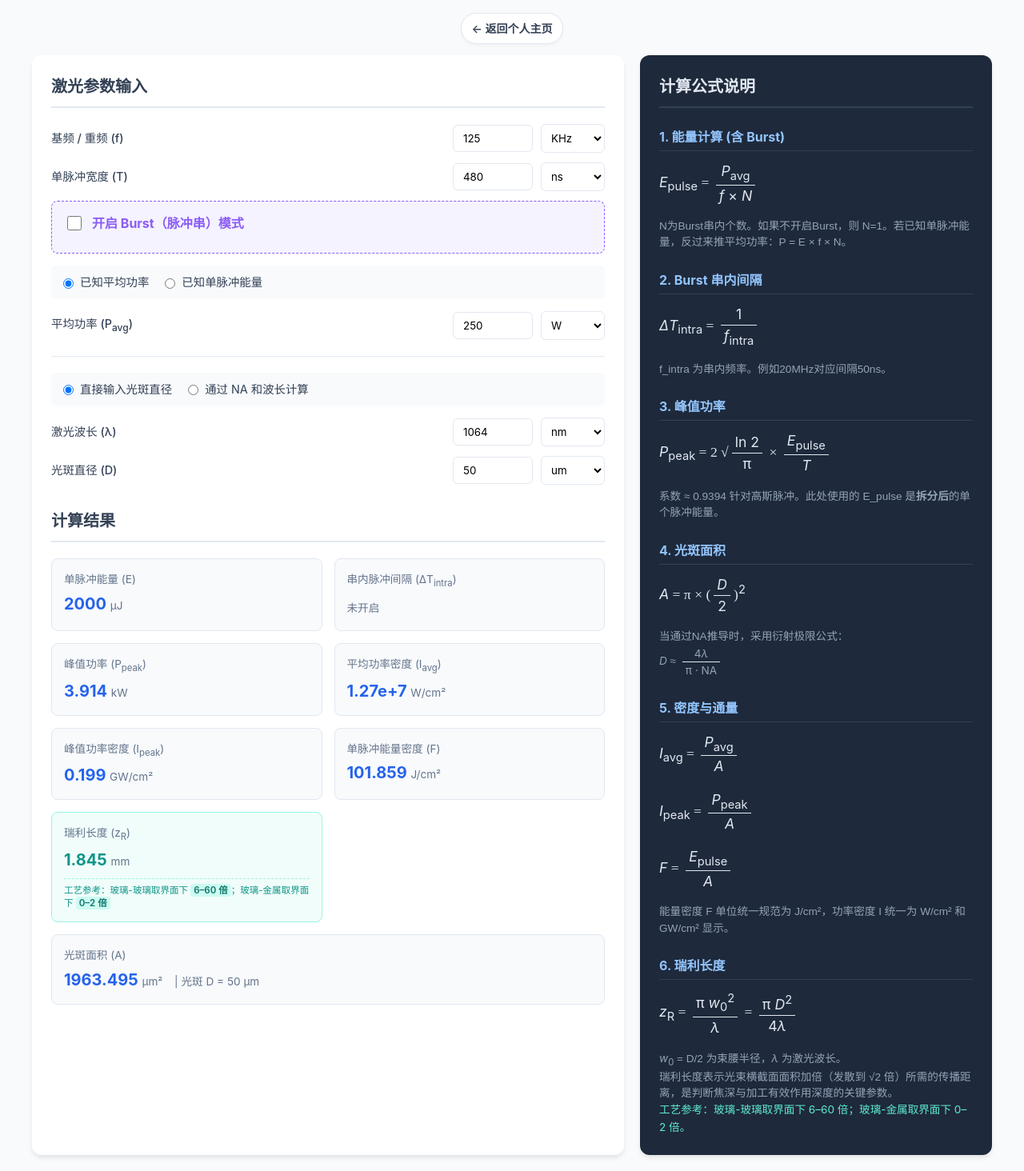
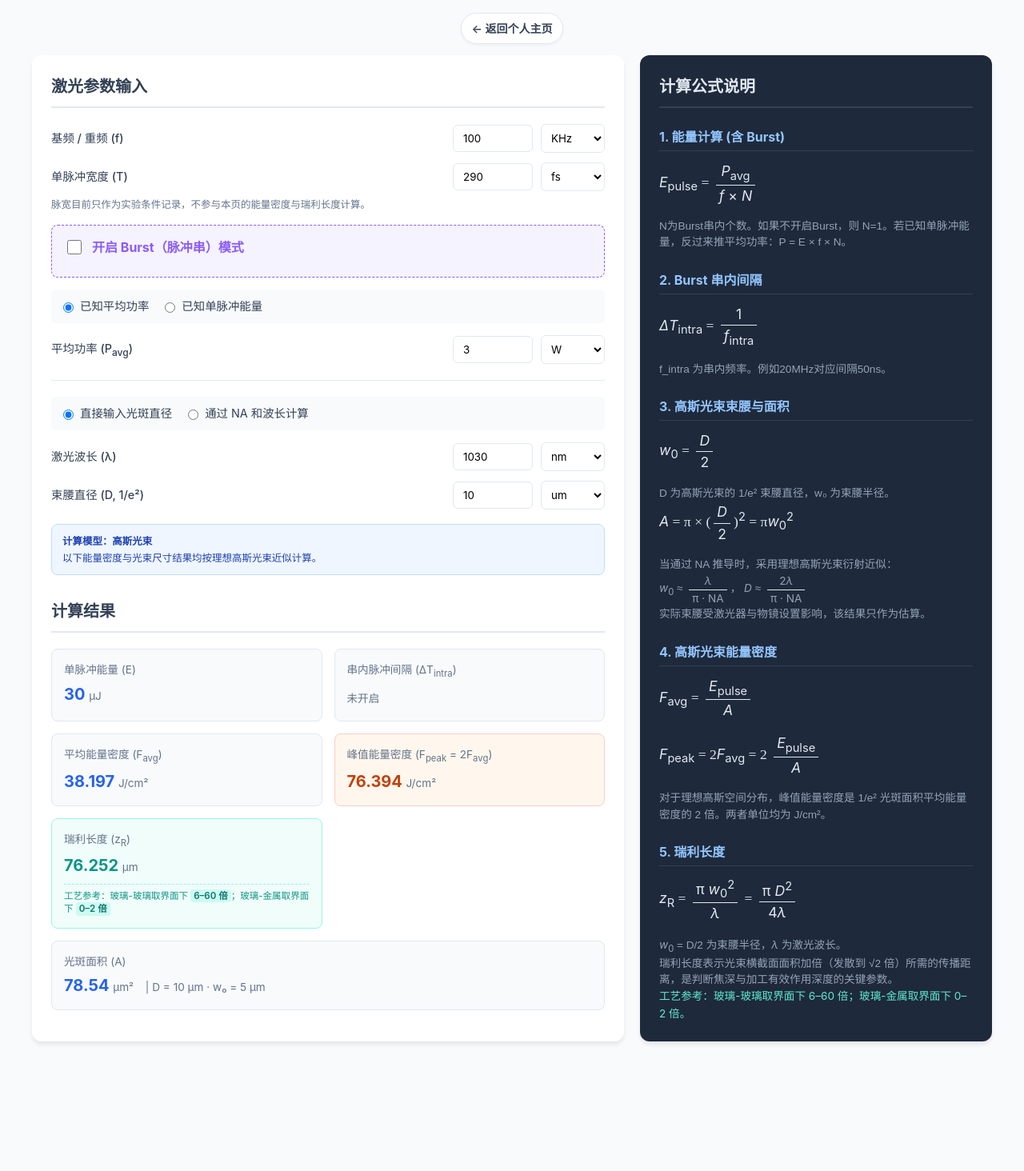
Before and after one commit to xiaohan66652/xiaohan66652.github.io, a Jekyll site: the page built from laser-calculator.html, in a window 1280 px wide. Shown: the whole page at 80% size. Built offline with Jekyll 4.4.1, drawn with Linux system fonts in a browser that asks for light colours; after the commit the page ends 1322 px from its top, so only the background shows below that.

Commit message:
Correct Gaussian beam calculator formulas

```diff
--- a/index.html
+++ b/index.html
@@ -59,7 +59,7 @@ no-catalog: true
             <div>
                 <span class="project-label">INTERACTIVE TOOL</span>
                 <h3>激光参数计算器</h3>
-                <p>支持 Burst、峰值功率、功率密度和瑞利长度计算。</p>
+                <p>支持 Burst、高斯束腰、能量密度和瑞利长度计算。</p>
             </div>
             <span class="project-arrow" aria-hidden="true">↗</span>
         </a>
--- a/laser-calculator.html
+++ b/laser-calculator.html
@@ -8,7 +8,7 @@ permalink: /laser-calculator/
     <meta charset="UTF-8">
     <meta name="viewport" content="width=device-width, initial-scale=1.0">
     <title>超快激光参数计算器 (Burst版)</title>
-    <meta name="description" content="Xiaohan 编写的超快激光参数计算器，支持 Burst、峰值功率、功率密度和瑞利长度计算。">
+    <meta name="description" content="Xiaohan 编写的超快激光参数计算器，支持 Burst、能量密度、高斯光束束腰和瑞利长度计算。">
     <link rel="shortcut icon" href="{{ site.baseurl }}/img/favicon.ico">
     <style>
         :root {
@@ -74,6 +74,8 @@ permalink: /laser-calculator/
         /* 瑞利长度卡片 */
         .result-card.rayleigh-card { border-color: #99f6e4; background: #f0fdfa; }
         .result-card.rayleigh-card .result-value { color: var(--rayleigh-color); }
+        .result-card.peak-fluence-card { border-color: #fecaca; background: #fff7ed; }
+        .result-card.peak-fluence-card .result-value { color: #c2410c; }
         .result-note {
             font-size: 0.72rem;
             color: var(--rayleigh-color);
@@ -89,6 +91,40 @@ permalink: /laser-calculator/
             border-radius: 4px;
             padding: 0 4px;
             font-weight: 600;
+        }
+
+        .model-note,
+        .na-note,
+        .field-note {
+            border-radius: 8px;
+            font-size: 0.78rem;
+            line-height: 1.55;
+        }
+
+        .model-note {
+            margin: 18px 0 0;
+            padding: 11px 13px;
+            border: 1px solid #bfdbfe;
+            background: #eff6ff;
+            color: #1e40af;
+        }
+
+        .model-note strong {
+            display: block;
+            margin-bottom: 2px;
+        }
+
+        .na-note {
+            margin-top: -2px;
+            padding: 10px 12px;
+            border-left: 3px solid #f59e0b;
+            background: #fffbeb;
+            color: #92400e;
+        }
+
+        .field-note {
+            margin: -5px 0 16px;
+            color: var(--text-light);
         }
 
         .hidden { display: none !important; }
@@ -129,7 +165,7 @@ permalink: /laser-calculator/
         <!-- 频率与脉宽 -->
         <div class="input-group">
             <label>基频 / 重频 (f)</label>
-            <input type="number" id="freq" value="125" step="any">
+            <input type="number" id="freq" value="100" step="any">
             <select id="freqUnit">
                 <option value="1">Hz</option>
                 <option value="1e3" selected>KHz</option>
@@ -138,14 +174,15 @@ permalink: /laser-calculator/
         </div>
         <div class="input-group">
             <label>单脉冲宽度 (T)</label>
-            <input type="number" id="pulseWidth" value="480" step="any">
+            <input type="number" id="pulseWidth" value="290" step="any">
             <select id="pulseWidthUnit">
-                <option value="1e-15">fs</option>
+                <option value="1e-15" selected>fs</option>
                 <option value="1e-12">ps</option>
-                <option value="1e-9" selected>ns</option>
+                <option value="1e-9">ns</option>
                 <option value="1e-6">us</option>
             </select>
         </div>
+        <p class="field-note">脉宽目前只作为实验条件记录，不参与本页的能量密度与瑞利长度计算。</p>
 
         <!-- Burst 模式 -->
         <div class="burst-section">
@@ -179,7 +216,7 @@ permalink: /laser-calculator/
 
         <div class="input-group" id="groupPower">
             <label>平均功率 (P<sub>avg</sub>)</label>
-            <input type="number" id="avgPower" value="250" step="any">
+            <input type="number" id="avgPower" value="3" step="any">
             <select id="avgPowerUnit">
                 <option value="1" selected>W</option>
                 <option value="1e-3">mW</option>
@@ -207,7 +244,7 @@ permalink: /laser-calculator/
         <!-- 波长（两种模式都需要，用于瑞利长度计算） -->
         <div class="input-group" id="groupWavelength">
             <label>激光波长 (λ)</label>
-            <input type="number" id="wavelength" value="1064" step="any">
+            <input type="number" id="wavelength" value="1030" step="any">
             <select id="wavelengthUnit">
                 <option value="1" selected>nm</option>
                 <option value="1000">um</option>
@@ -215,8 +252,8 @@ permalink: /laser-calculator/
         </div>
 
         <div class="input-group" id="groupDiameter">
-            <label>光斑直径 (D)</label>
-            <input type="number" id="beamDiameter" value="50" step="any">
+            <label>束腰直径 (D, 1/e²)</label>
+            <input type="number" id="beamDiameter" value="10" step="any">
             <select id="beamDiameterUnit">
                 <option value="1" selected>um</option>
                 <option value="1000">mm</option>
@@ -229,6 +266,14 @@ permalink: /laser-calculator/
                 <input type="number" id="naValue" value="0.1" step="any">
                 <select disabled><option>无单位</option></select>
             </div>
+            <p class="na-note">
+                通过 NA 计算的束腰半径仅为理想高斯光束近似值，不一定代表实际焦点。实际束腰取决于激光器输出、输入光束直径、物镜设计和装调状态，请以实测结果为准。
+            </p>
+        </div>
+
+        <div class="model-note">
+            <strong>计算模型：高斯光束</strong>
+            以下能量密度与光束尺寸结果均按理想高斯光束近似计算。
         </div>
 
         <h2 style="margin-top: 30px;">计算结果</h2>
@@ -242,20 +287,12 @@ permalink: /laser-calculator/
                 <div class="result-value" id="outIntraPeriod">-</div>
             </div>
             <div class="result-card">
-                <div class="result-label">峰值功率 (P<sub>peak</sub>)</div>
-                <div class="result-value" id="outPeakPower">-</div>
+                <div class="result-label">平均能量密度 (F<sub>avg</sub>)</div>
+                <div class="result-value" id="outFluenceAvg">-</div>
             </div>
-            <div class="result-card">
-                <div class="result-label">平均功率密度 (I<sub>avg</sub>)</div>
-                <div class="result-value" id="outAvgIntensity">-</div>
-            </div>
-            <div class="result-card">
-                <div class="result-label">峰值功率密度 (I<sub>peak</sub>)</div>
-                <div class="result-value" id="outPeakIntensity">-</div>
-            </div>
-            <div class="result-card">
-                <div class="result-label">单脉冲能量密度 (F)</div>
-                <div class="result-value" id="outFluence">-</div>
+            <div class="result-card peak-fluence-card">
+                <div class="result-label">峰值能量密度 (F<sub>peak</sub> = 2F<sub>avg</sub>)</div>
+                <div class="result-value" id="outFluencePeak">-</div>
             </div>
             <div class="result-card rayleigh-card">
                 <div class="result-label">瑞利长度 (z<sub>R</sub>)</div>
@@ -287,25 +324,34 @@ permalink: /laser-calculator/
         </div>
         <div class="formula-desc">f_intra 为串内频率。例如20MHz对应间隔50ns。</div>
 
-        <h3>3. 峰值功率</h3>
+        <h3>3. 高斯光束束腰与面积</h3>
         <div class="formula">
-            <i>P</i><sub>peak</sub> = 2 &radic;<div class="frac"><span class="top">ln 2</span><span>π</span></div> × <div class="frac"><span class="top"><i>E</i><sub>pulse</sub></span><span><i>T</i></span></div>
+            <i>w</i><sub>0</sub> = <div class="frac"><span class="top"><i>D</i></span><span>2</span></div>
         </div>
-        <div class="formula-desc">系数 ≈ 0.9394 针对高斯脉冲。此处使用的 E_pulse 是<strong>拆分后</strong>的单个脉冲能量。</div>
-
-        <h3>4. 光斑面积</h3>
+        <div class="formula-desc">D 为高斯光束的 1/e² 束腰直径，w₀ 为束腰半径。</div>
         <div class="formula">
             <i>A</i> = π × (<div class="frac"><span class="top"><i>D</i></span><span>2</span></div>)<sup>2</sup>
+            = π<i>w</i><sub>0</sub><sup>2</sup>
         </div>
-        <div class="formula-desc">当通过NA推导时，采用衍射极限公式：<br><i>D</i> ≈ <div class="frac"><span class="top">4<i>λ</i></span><span>π · NA</span></div></div>
+        <div class="formula-desc">当通过 NA 推导时，采用理想高斯光束衍射近似：<br>
+            <i>w</i><sub>0</sub> ≈ <div class="frac"><span class="top"><i>λ</i></span><span>π · NA</span></div>，
+            <i>D</i> ≈ <div class="frac"><span class="top">2<i>λ</i></span><span>π · NA</span></div><br>
+            实际束腰受激光器与物镜设置影响，该结果只作为估算。
+        </div>
 
-        <h3>5. 密度与通量</h3>
-        <div class="formula"><i>I</i><sub>avg</sub> = <div class="frac"><span class="top"><i>P</i><sub>avg</sub></span><span><i>A</i></span></div></div>
-        <div class="formula"><i>I</i><sub>peak</sub> = <div class="frac"><span class="top"><i>P</i><sub>peak</sub></span><span><i>A</i></span></div></div>
-        <div class="formula"><i>F</i> = <div class="frac"><span class="top"><i>E</i><sub>pulse</sub></span><span><i>A</i></span></div></div>
-        <div class="formula-desc">能量密度 F 单位统一规范为 J/cm²，功率密度 I 统一为 W/cm² 和 GW/cm² 显示。</div>
+        <h3>4. 高斯光束能量密度</h3>
+        <div class="formula">
+            <i>F</i><sub>avg</sub> = <div class="frac"><span class="top"><i>E</i><sub>pulse</sub></span><span><i>A</i></span></div>
+        </div>
+        <div class="formula">
+            <i>F</i><sub>peak</sub> = 2<i>F</i><sub>avg</sub>
+            = 2 <div class="frac"><span class="top"><i>E</i><sub>pulse</sub></span><span><i>A</i></span></div>
+        </div>
+        <div class="formula-desc">
+            对于理想高斯空间分布，峰值能量密度是 1/e² 光斑面积平均能量密度的 2 倍。两者单位均为 J/cm²。
+        </div>
 
-        <h3>6. 瑞利长度</h3>
+        <h3>5. 瑞利长度</h3>
         <div class="formula">
             <i>z</i><sub>R</sub> = <div class="frac"><span class="top">π <i>w</i><sub>0</sub><sup>2</sup></span><span><i>λ</i></span></div>
             = <div class="frac"><span class="top">π <i>D</i><sup>2</sup></span><span>4<i>λ</i></span></div>
@@ -375,10 +421,6 @@ permalink: /laser-calculator/
         const f_unit = parseFloat(document.getElementById('freqUnit').value);
         const f = f_val * f_unit; // 基频 Hz
 
-        const T_val = parseFloat(document.getElementById('pulseWidth').value) || 0;
-        const T_unit = parseFloat(document.getElementById('pulseWidthUnit').value);
-        const T = T_val * T_unit; // 脉宽 s
-
         // 2. 读取 Burst 参数
         const isBurst = document.getElementById('enableBurst').checked;
         let burstCount = 1;
@@ -395,15 +437,14 @@ permalink: /laser-calculator/
             }
         }
 
-        // 3. 计算能量和功率
+        // 3. 计算单脉冲能量
         const powerMode = document.querySelector('input[name="powerMode"]:checked').value;
-        let P_avg = 0; // W
         let E_pulse = 0; // J (单脉冲能量)
 
         if (powerMode === 'power') {
             const P_val = parseFloat(document.getElementById('avgPower').value) || 0;
             const P_unit = parseFloat(document.getElementById('avgPowerUnit').value);
-            P_avg = P_val * P_unit;
+            const P_avg = P_val * P_unit;
             // 能量 = 平均功率 / (重频 * 串内个数)
             if (f > 0 && burstCount > 0) {
                 E_pulse = P_avg / (f * burstCount);
@@ -412,8 +453,6 @@ permalink: /laser-calculator/
             const E_val = parseFloat(document.getElementById('pulseEnergy').value) || 0;
             const E_unit = parseFloat(document.getElementById('pulseEnergyUnit').value);
             E_pulse = E_val * E_unit;
-            // 功率 = 单脉冲能量 * 重频 * 串内个数
-            P_avg = E_pulse * f * burstCount;
         }
 
         // 4. 读取波长（单位换算为 m）
@@ -434,7 +473,7 @@ permalink: /laser-calculator/
             const NA = parseFloat(document.getElementById('naValue').value) || 0.0001;
 
             if (NA > 0 && lambda > 0) {
-                D_m = (4 * lambda) / (Math.PI * NA);
+                D_m = (2 * lambda) / (Math.PI * NA);
             }
         }
 
@@ -442,16 +481,11 @@ permalink: /laser-calculator/
             area_m2 = Math.PI * Math.pow(D_m / 2, 2);
         }
 
-        // 6. 衍生参数
-        // 峰值功率（基于单脉冲能量）
-        const peakPower = (T > 0) ? (0.9394 * E_pulse / T) : 0;
-
+        // 6. 高斯光束能量密度
         // 面积转为 cm² (1 m² = 10000 cm²)
         const area_cm2 = area_m2 * 10000;
-
-        const avgIntensity = (area_cm2 > 0) ? (P_avg / area_cm2) : 0; // W/cm²
-        const peakIntensity = (area_cm2 > 0) ? (peakPower / area_cm2) : 0; // W/cm²
-        const fluence = (area_cm2 > 0) ? (E_pulse / area_cm2) : 0; // J/cm²
+        const fluenceAvg = (area_cm2 > 0) ? (E_pulse / area_cm2) : 0; // J/cm²
+        const fluencePeak = 2 * fluenceAvg; // 高斯光束峰值能量密度
 
         // 瑞利长度 z_R = π·w0²/λ = π·D²/(4λ)  单位 m
         let rayleigh = 0;
@@ -477,26 +511,11 @@ permalink: /laser-calculator/
             document.getElementById('outIntraPeriod').innerHTML = `<span style="color:var(--text-light)">未开启</span>`;
         }
 
-        // 峰值功率
-        let peakPowerStr = '-';
-        if (peakPower > 0) {
-            if (peakPower >= 1e6) peakPowerStr = `${formatNumber(peakPower / 1e6)} <span>MW</span>`;
-            else if (peakPower >= 1e3) peakPowerStr = `${formatNumber(peakPower / 1e3)} <span>kW</span>`;
-            else peakPowerStr = `${formatNumber(peakPower)} <span>W</span>`;
-        }
-        document.getElementById('outPeakPower').innerHTML = peakPowerStr;
-
-        // 平均功率密度
-        document.getElementById('outAvgIntensity').innerHTML = avgIntensity > 0 ?
-            `${formatNumber(avgIntensity)} <span>W/cm²</span>` : '-';
-
-        // 峰值功率密度
-        document.getElementById('outPeakIntensity').innerHTML = peakIntensity > 0 ?
-            `${formatNumber(peakIntensity / 1e9)} <span>GW/cm²</span>` : '-';
-
-        // 能量密度 -> 固定为 J/cm²
-        document.getElementById('outFluence').innerHTML = fluence > 0 ?
-            `${formatNumber(fluence)} <span>J/cm²</span>` : '-';
+        // 平均能量密度与高斯峰值能量密度
+        document.getElementById('outFluenceAvg').innerHTML = fluenceAvg > 0 ?
+            `${formatNumber(fluenceAvg)} <span>J/cm²</span>` : '-';
+        document.getElementById('outFluencePeak').innerHTML = fluencePeak > 0 ?
+            `${formatNumber(fluencePeak)} <span>J/cm²</span>` : '-';
 
         // 瑞利长度（自适应 μm / mm / m）
         let rayleighStr = '-';
@@ -513,9 +532,10 @@ permalink: /laser-calculator/
         }
         document.getElementById('outRayleigh').innerHTML = rayleighStr;
 
-        // 面积
+        // 面积与束腰半径
+        const waistRadiusUm = D_m * 1e6 / 2;
         document.getElementById('outArea').innerHTML = area_m2 > 0 ?
-            `${formatNumber(area_m2 * 1e12)} <span>μm²</span> <span style="margin-left:10px">| 光斑 D = ${formatNumber(D_m * 1e6)} μm</span>` : '-';
+            `${formatNumber(area_m2 * 1e12)} <span>μm²</span> <span style="margin-left:10px">| D = ${formatNumber(D_m * 1e6)} μm · w₀ = ${formatNumber(waistRadiusUm)} μm</span>` : '-';
     }
 
     // 初始化
```
Also changed, not shown: _posts/2026-10-29-laser-calculator.md (+10 -8 lines).
